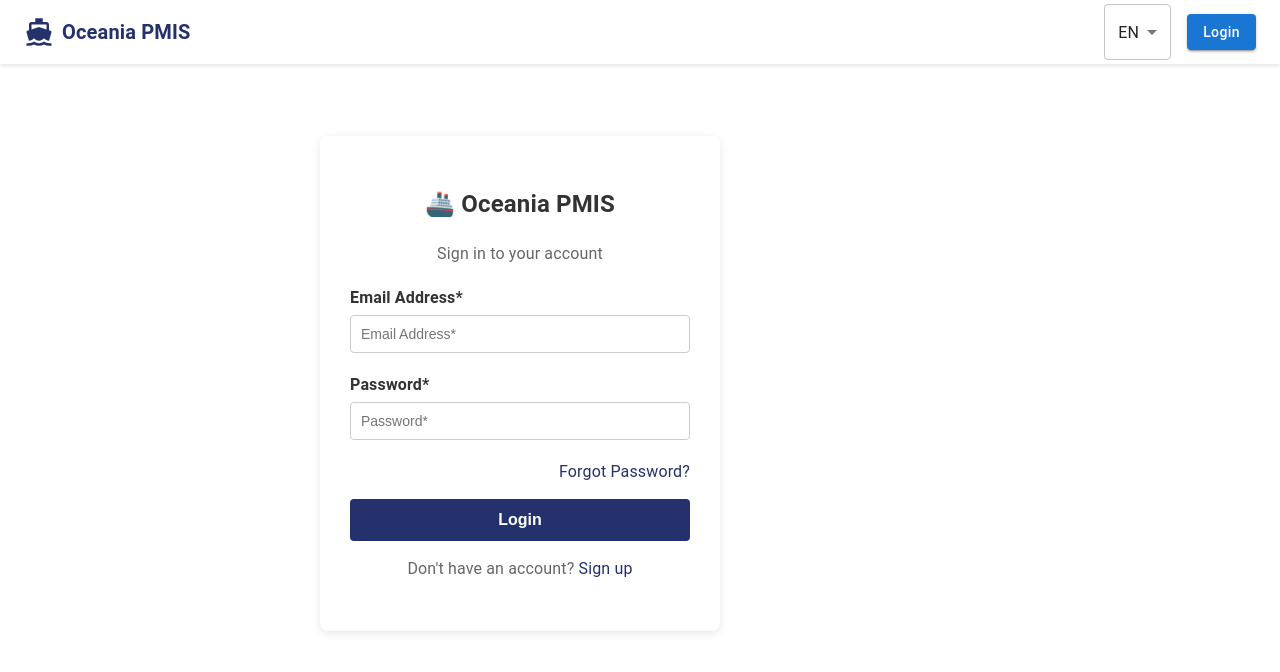
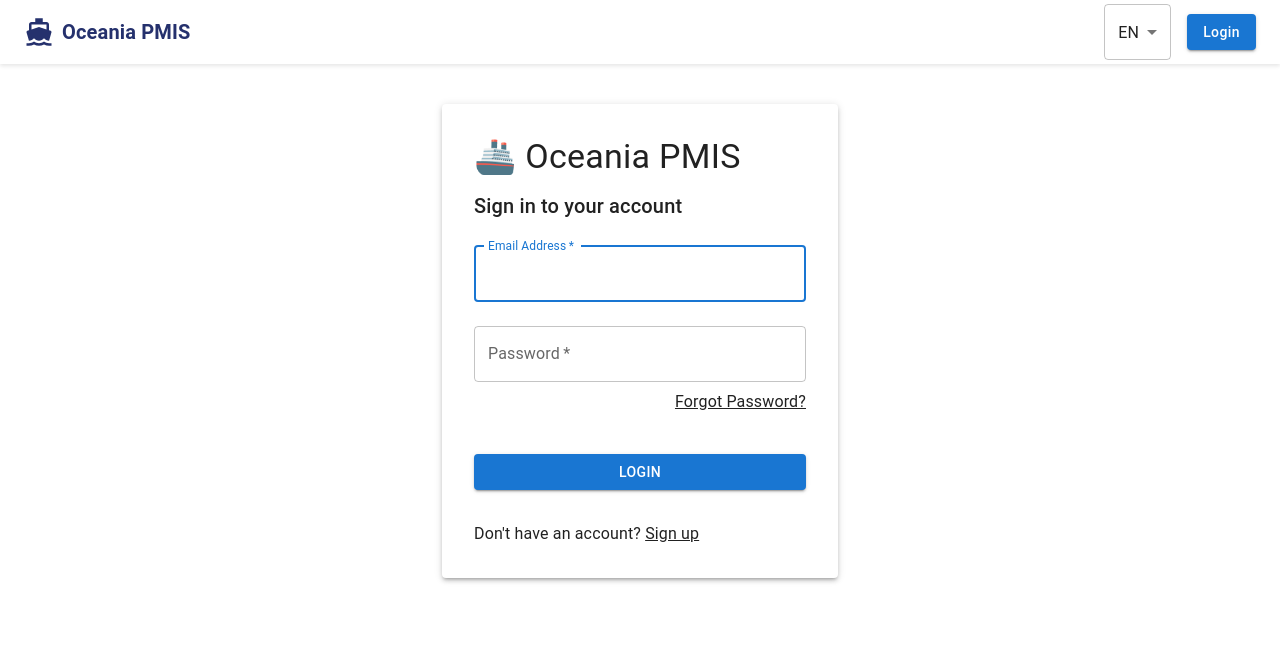
Before and after one commit to angyonghaseyo/pmis_external, a React (Create React App) app in the folder client/: page /login in a window 1280 px wide. Shown: the top 672 px of the page. Built offline with nearby package versions, Linux system fonts and the light colour scheme; no server answers.

Commit message:
Update Login and ForgetPassword page to use MatUI

```diff
--- a/client/src/App.js
+++ b/client/src/App.js
@@ -16,7 +16,7 @@ import InquiryFeedbackDetail from './InquiryFeedbackDetail';
 import TrainingProgram from './TrainingProgram';
 import CompanyInfo from './CompanyInfo';
 import OperatorRequisition from './OperatorRequisition';
-import { Box, CssBaseline } from '@mui/material';
+import { Box, CssBaseline, CircularProgress } from '@mui/material';
 
 const drawerWidth = 240;
 
@@ -34,7 +34,18 @@ function App() {
   }, []);
 
   if (loading) {
-    return <div className="loading">Loading...</div>;
+    return (
+      <Box
+        sx={{
+          display: 'flex',
+          justifyContent: 'center',
+          alignItems: 'center',
+          height: '100vh',
+        }}
+      >
+        <CircularProgress />
+      </Box>
+    );
   }
 
   return (
@@ -46,10 +57,10 @@ function App() {
           component="main"
           sx={{
             flexGrow: 1,
-            padding: '1rem',
-            width: '100%',
-            maxWidth: `calc(100% - ${drawerWidth}px)`,
+            p: 3,
+            width: user ? `calc(100% - ${drawerWidth}px)` : '100%',
             mt: '80px',
+            minHeight: '100vh', // Ensure full height
           }}
         >
           <Header user={user} />
--- a/client/src/ForgetPassword.js
+++ b/client/src/ForgetPassword.js
@@ -1,7 +1,16 @@
 import React, { useState } from 'react';
 import { Link } from 'react-router-dom';
 import { auth, sendPasswordResetEmail } from './firebaseConfig';
-import './AuthForms.css';
+import {
+    TextField,
+    Button,
+    Typography,
+    Alert,
+    CircularProgress,
+    Box,
+    Paper,
+    Container
+} from '@mui/material';
 
 function ForgotPassword() {
     const [email, setEmail] = useState('');
@@ -44,45 +53,61 @@ function ForgotPassword() {
 
     if (isSubmitted) {
         return (
-            <div className="auth-form">
-                <h2>🚢 Oceania PMIS</h2>
-                <p>Forgot Password?</p>
-                <p>Reset password instructions have been sent to your inbox!</p>
-                <p>Please check your email and follow the instructions to reset your password.</p>
-                <button className="auth-button" onClick={handleTryAgain}>Send Again</button>
-                <p>
-                    <Link to="/login">Back to Login</Link>
-                </p>
-            </div>
+            <Container component="main" maxWidth="xs">
+                <Paper elevation={3} sx={{ padding: 4, marginTop: 8 }}>
+                    <Box mb={3}>
+                        <Typography variant="h5" align="center" gutterBottom>🚢 Oceania PMIS</Typography>
+                        <Typography variant="h6" align="center" gutterBottom>Reset password instructions have been sent to your inbox!</Typography>
+                    </Box>
+                    <Button variant="contained" fullWidth onClick={handleTryAgain}>
+                        Send Again
+                    </Button>
+                    <Box mt={3} textAlign="center">
+                        <Link to="/login">Back to Login</Link>
+                    </Box>
+                </Paper>
+            </Container>
         );
     }
 
     return (
-        <div className="auth-form">
-            <h2>🚢 Oceania PMIS</h2>
-            <p>Forgot Password?</p>
-            <p>Enter your email address and we will send you instructions to reset your password.</p>
-            {error && <p className="error-message">{error}</p>}
-            <form onSubmit={handleSubmit}>
-                <div className="form-group">
-                    <label htmlFor="email">Email Address*</label>
-                    <input
+        <Container component="main" maxWidth="xs">
+            <Paper elevation={3} sx={{ padding: 4, marginTop: 8 }}>
+                <Box mb={3}>
+                    <Typography variant="h5" align="center" gutterBottom sx={{ mb: 2 }}>🚢 Oceania PMIS</Typography>
+                    <Typography variant="h6" align="center" gutterBottom sx={{ mb: 2 }}>Forgot Password?</Typography>
+                    <Typography align="center" sx={{ mb: 3 }}>
+                        Enter your email address and we will send you instructions to reset your password.
+                    </Typography>
+                </Box>
+                {error && <Alert severity="error" sx={{ mb: 2 }}>{error}</Alert>}
+                <form onSubmit={handleSubmit}>
+                    <TextField
+                        label="Email Address"
+                        variant="outlined"
+                        fullWidth
+                        margin="normal"
                         type="email"
-                        id="email"
                         value={email}
                         onChange={(e) => setEmail(e.target.value)}
-                        placeholder="Enter your email address"
                         required
                     />
-                </div>
-                <button type="submit" className="auth-button" disabled={isLoading}>
-                    {isLoading ? 'Sending...' : 'Send Reset Link'}
-                </button>
-            </form>
-            <p>
-                Remember your password? <Link to="/login">Back to Login</Link>
-            </p>
-        </div>
+                    <Button
+                        type="submit"
+                        variant="contained"
+                        color="primary"
+                        fullWidth
+                        disabled={isLoading}
+                        sx={{ mt: 2 }}
+                    >
+                        {isLoading ? <CircularProgress size={24} /> : 'Send Reset Link'}
+                    </Button>
+                </form>
+                <Box mt={3} textAlign="center">
+                    Remember your password? <Link to="/login">Back to Login</Link>
+                </Box>
+            </Paper>
+        </Container>
     );
 }
 
--- a/client/src/InquiryFeedback.js
+++ b/client/src/InquiryFeedback.js
@@ -231,7 +231,7 @@ const InquiryFeedback = () => {
           <Table>
             <TableHead>
               <TableRow>
-                <TableCell>Incremental ID</TableCell>
+                <TableCell>ID</TableCell>
                 <TableCell>Type</TableCell>
                 <TableCell>Subject</TableCell>
                 <TableCell>Status</TableCell>
--- a/client/src/LoginForm.js
+++ b/client/src/LoginForm.js
@@ -2,7 +2,16 @@ import React, { useState } from 'react';
 import { Link, useNavigate } from 'react-router-dom';
 import { signInWithEmailAndPassword } from 'firebase/auth';
 import { auth } from './firebaseConfig';
-import './AuthForms.css';
+import {
+  TextField,
+  Button,
+  Typography,
+  Alert,
+  CircularProgress,
+  Box,
+  Container,
+  Paper
+} from '@mui/material';
 
 function LoginForm() {
     const [email, setEmail] = useState('');
@@ -18,7 +27,6 @@ function LoginForm() {
 
         try {
             await signInWithEmailAndPassword(auth, email, password);
-            // Login successful
             setLoading(false);
             navigate('/'); // Redirect to home page or dashboard
         } catch (error) {
@@ -43,44 +51,62 @@ function LoginForm() {
     };
 
     return (
-        <div className="auth-form">
-            <h2>🚢 Oceania PMIS</h2>
-            <p>Sign in to your account</p>
-            {error && <p className="error-message">{error}</p>}
-            <form onSubmit={handleSubmit}>
-                <div className="form-group">
-                    <label htmlFor="email">Email Address*</label>
-                    <input
-                        type="email"
+        <Box>
+            <Container maxWidth="xs">
+                <Paper elevation={3} sx={{ padding: 4, width: '100%' }}>
+                    <Typography component="h1" variant="h4" gutterBottom>
+                        🚢  Oceania PMIS
+                    </Typography>
+                    <Typography component="h2" variant="h6" gutterBottom>
+                        Sign in to your account
+                    </Typography>
+                    {error && <Alert severity="error" sx={{ mb: 2 }}>{error}</Alert>}
+                    <Box component="form" onSubmit={handleSubmit} noValidate sx={{ mt: 1 }}>
+                        <TextField
+                            margin="normal"
+                            required
+                            fullWidth
                             id="email"
+                            label="Email Address"
+                            name="email"
+                            autoComplete="email"
+                            autoFocus
                             value={email}
                             onChange={(e) => setEmail(e.target.value)}
-                        placeholder="Email Address*"
+                        />
+                        <TextField
+                            margin="normal"
                             required
-                    />
-                </div>
-                <div className="form-group">
-                    <label htmlFor="password">Password*</label>
-                    <input
+                            fullWidth
+                            name="password"
+                            label="Password"
                             type="password"
                             id="password"
+                            autoComplete="current-password"
                             value={password}
                             onChange={(e) => setPassword(e.target.value)}
-                        placeholder="Password*"
-                        required
                         />
-                </div>
-                <div className="forgot-password">
-                    <Link to="/forgot-password">Forgot Password?</Link>
-                </div>
-                <button type="submit" className="auth-button" disabled={loading}>
-                    {loading ? 'Logging in...' : 'Login'}
-                </button>
-            </form>
-            <p className="auth-switch">
-                Don't have an account? <Link to="/signup">Sign up</Link>
-            </p>
-        </div>
+                        <Box sx={{ display: 'flex', justifyContent: 'flex-end', mb: 2 }}>
+                            <Link to="/forgot-password" style={{ color: 'inherit' }}>Forgot Password?</Link>
+                        </Box>
+                        <Button
+                            type="submit"
+                            fullWidth
+                            variant="contained"
+                            color="primary"
+                            disabled={loading}
+                            sx={{ mt: 3, mb: 2 }}
+                        >
+                            {loading ? <CircularProgress size={24} /> : 'Login'}
+                        </Button>
+                        <Box sx={{ mt: 2 }}>
+                            Don't have an account?{' '}
+                            <Link to="/signup" style={{ color: 'inherit' }}>Sign up</Link>
+                        </Box>
+                    </Box>
+                </Paper>
+            </Container>
+        </Box>
     );
 }
 
```
Lines whose indentation alone changed are shown as unchanged.
